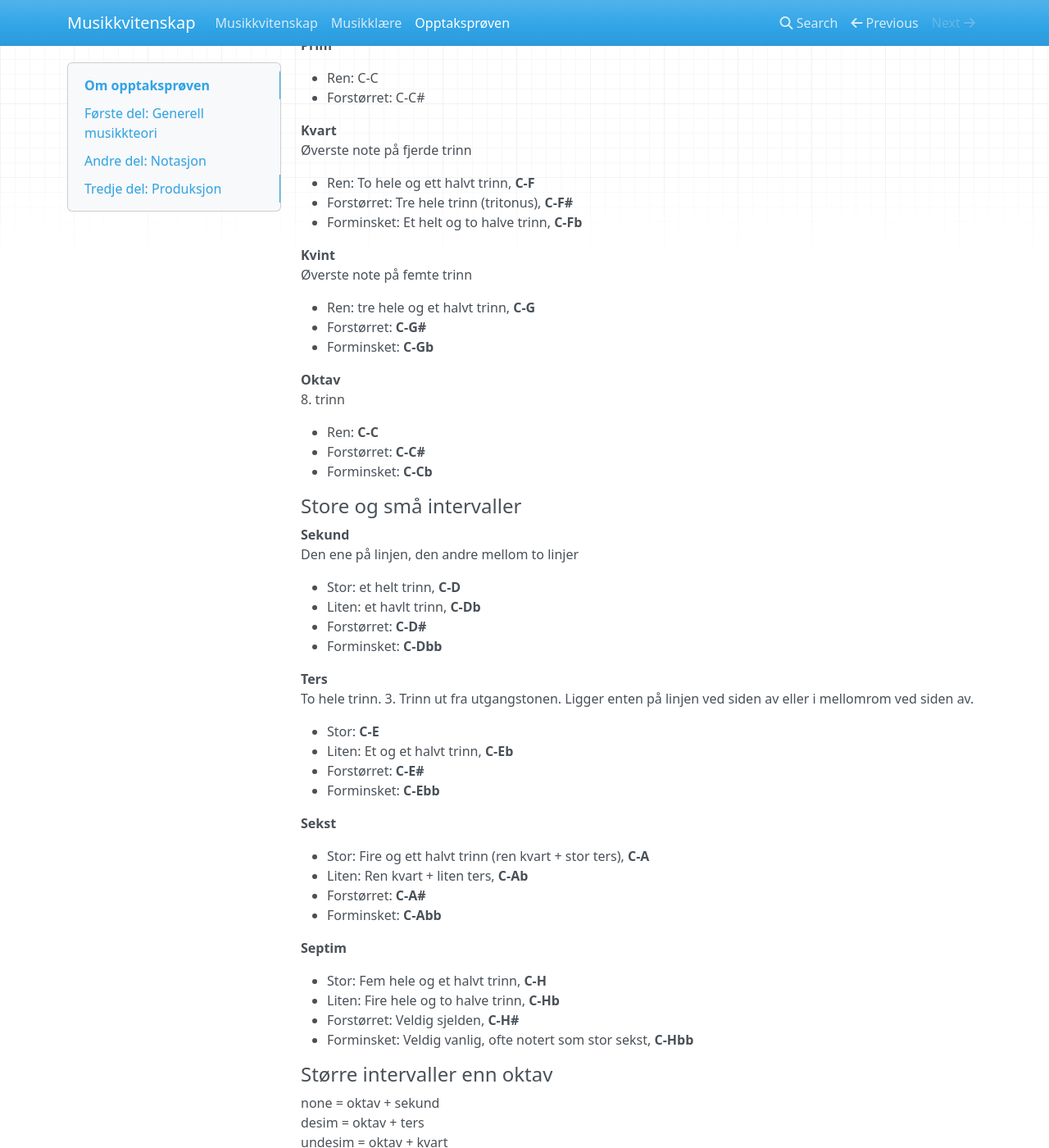
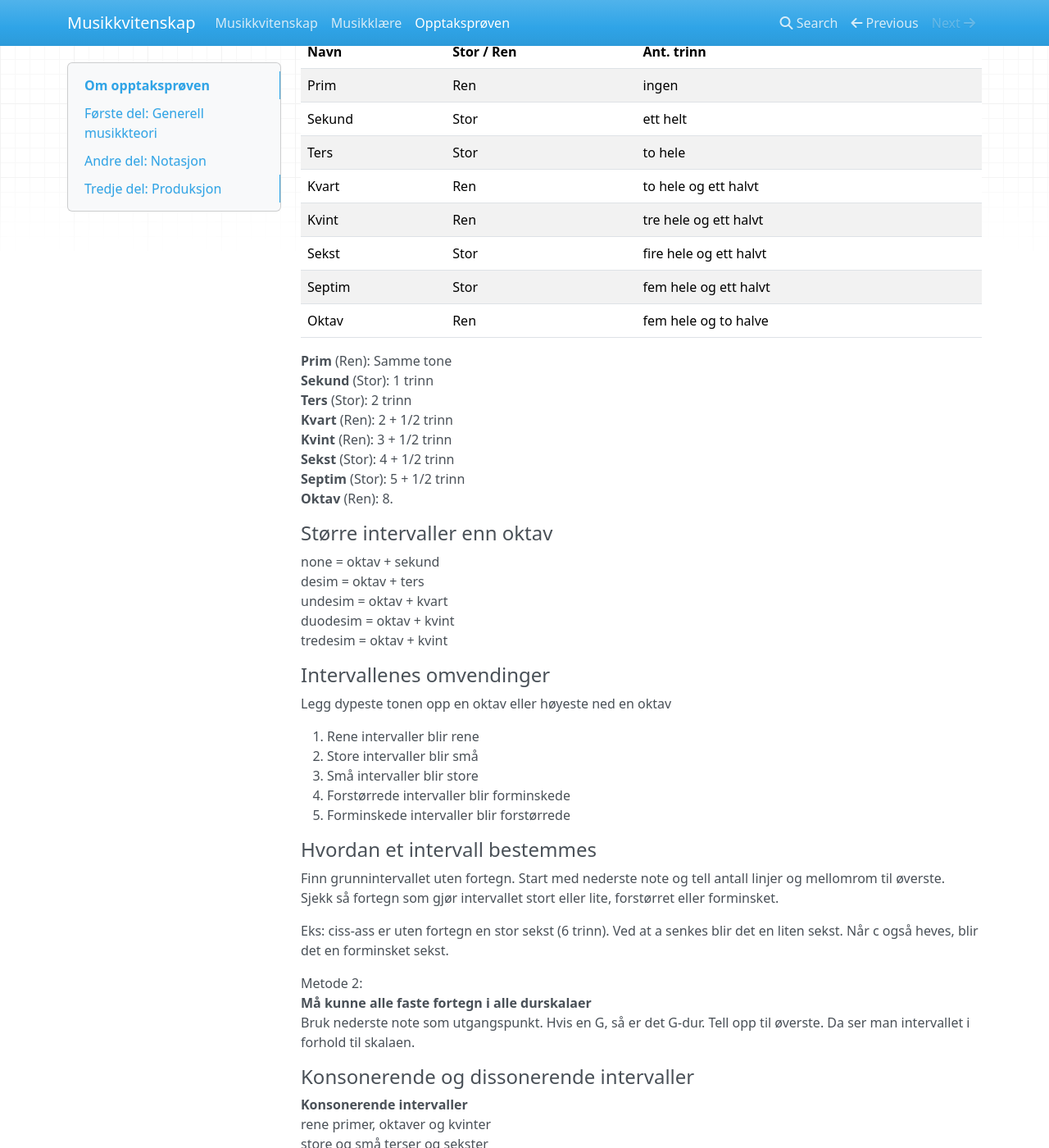
Before and after one commit to longegg/musikkvitenskap, an MkDocs documentation site: the page built from docs/opptaksprove.md, in a window 1280 px wide and 1400 px high, scrolled down 400 px. Shown: the whole window at 82% size. Built offline with MkDocs 1.6.1, drawn with Linux system fonts in a browser that asks for light colours; nearby versions of some CDN libraries; old or Windows-style settings are respelled for this version of MkDocs.

Commit message:
Add more text.

```diff
--- a/docs/opptaksprove.md
+++ b/docs/opptaksprove.md
@@ -12,65 +12,27 @@ Samme navn som latinske ordenstallene: prim, sekund, ters, kvart, kvint, sekst,
 
 **Alle intervaller med S i navnet er store, de andre er rene.**
 
-#### Rene intervaller
+#### Oversikt
 
-**Prim**
+| Navn     | Stor / Ren | Ant. trinn             |
+| -------- | ---------- | -----------------------|
+| Prim     | Ren        | ingen                  |
+| Sekund   | Stor       | ett helt               |
+| Ters     | Stor       | to hele                |
+| Kvart    | Ren        | to hele og ett halvt   |
+| Kvint    | Ren        | tre hele og ett halvt  |
+| Sekst    | Stor       | fire hele og ett halvt |
+| Septim   | Stor       | fem hele og ett halvt  |
+| Oktav    | Ren        | fem hele og to halve   |
 
-* Ren: C-C
-* Forstørret: C-C#
-
-**Kvart**
-Øverste note på fjerde trinn
-
-* Ren: To hele og ett halvt trinn, **C-F**
-* Forstørret: Tre hele trinn (tritonus), **C-F#**
-* Forminsket: Et helt og to halve trinn, **C-Fb**
-
-**Kvint**
-Øverste note på femte trinn
-
-* Ren: tre hele og et halvt trinn, **C-G**
-* Forstørret: **C-G#**
-* Forminsket: **C-Gb**
-
-**Oktav**
-8. trinn
-
-* Ren: **C-C**
-* Forstørret: **C-C#**
-* Forminsket: **C-Cb**
-
-#### Store og små intervaller
-
-**Sekund**
-Den ene på linjen, den andre mellom to linjer
-
-* Stor: et helt trinn, **C-D**
-* Liten: et havlt trinn, **C-Db**
-* Forstørret: **C-D#**
-* Forminsket: **C-Dbb**
-
-**Ters**
-To hele trinn. 3. Trinn ut fra utgangstonen. Ligger enten på linjen ved siden av eller i mellomrom ved siden av.
-
-* Stor: **C-E**
-* Liten: Et og et halvt trinn, **C-Eb**
-* Forstørret: **C-E#**
-* Forminsket: **C-Ebb**
-
-**Sekst**
-
-* Stor: Fire og ett halvt trinn (ren kvart + stor ters), **C-A**
-* Liten: Ren kvart + liten ters, **C-Ab**
-* Forstørret: **C-A#**
-* Forminsket: **C-Abb**
-
-**Septim**
-
-* Stor: Fem hele og et halvt trinn, **C-H**
-* Liten: Fire hele og to halve trinn, **C-Hb**
-* Forstørret: Veldig sjelden, **C-H#**
-* Forminsket: Veldig vanlig, ofte notert som stor sekst, **C-Hbb**
+**Prim** (Ren): Samme tone
+**Sekund** (Stor): 1 trinn
+**Ters** (Stor): 2 trinn
+**Kvart** (Ren): 2 + 1/2 trinn
+**Kvint** (Ren): 3 + 1/2 trinn
+**Sekst** (Stor): 4 + 1/2 trinn
+**Septim** (Stor): 5 + 1/2 trinn
+**Oktav** (Ren): 8.
 
 #### Større intervaller enn oktav
 
@@ -96,6 +58,10 @@ Finn grunnintervallet uten fortegn. Start med nederste note og tell antall linje
 Sjekk så fortegn som gjør intervallet stort eller lite, forstørret eller forminsket.
 
 Eks: ciss-ass er uten fortegn en stor sekst (6 trinn). Ved at a senkes blir det en liten sekst. Når c også heves, blir det en forminsket sekst.
+
+Metode 2:
+**Må kunne alle faste fortegn i alle durskalaer**
+Bruk nederste note som utgangspunkt. Hvis en G, så er det G-dur. Tell opp til øverste. Da ser man intervallet i forhold til skalaen.
 
 #### Konsonerende og dissonerende intervaller
 
```
